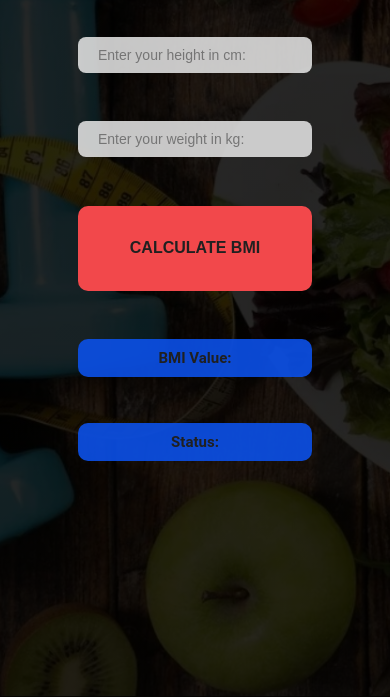
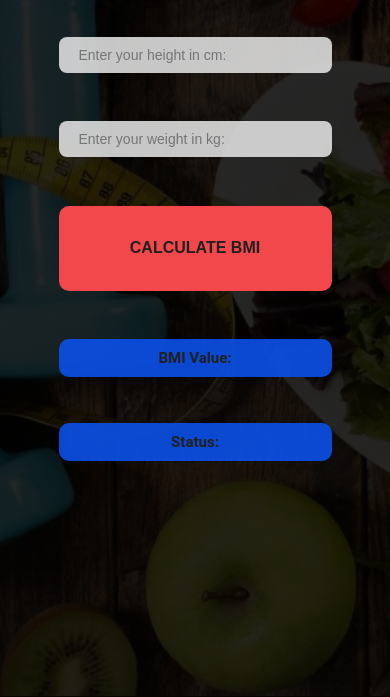
Before and after one commit to marcinjasinski71/bmi-calculator, a plain HTML site: page index.html in a window 390 px wide. Shown: the part 147-844 px from the top of the page. Drawn offline with Linux system fonts and the light colour scheme.

Commit message:
input width fix

```diff
--- a/style.css
+++ b/style.css
@@ -48,7 +48,7 @@ body {
 	align-items: center;
 	min-height: 100vh;
 	min-width: 100%;
-	grid-template-columns: 60vw;
+	grid-template-columns: 40vw;
 	grid-template-rows: repeat(4, 10vh) repeat(2, 10vh);
 	grid-gap: 25px;
 }
@@ -105,3 +105,9 @@ input {
 	font-size: 14px;
 	border-radius: 8px;
 }
+
+@media (max-width: 550px) {
+	.container {
+		grid-template-columns: 70vw;
+	}
+}
```
